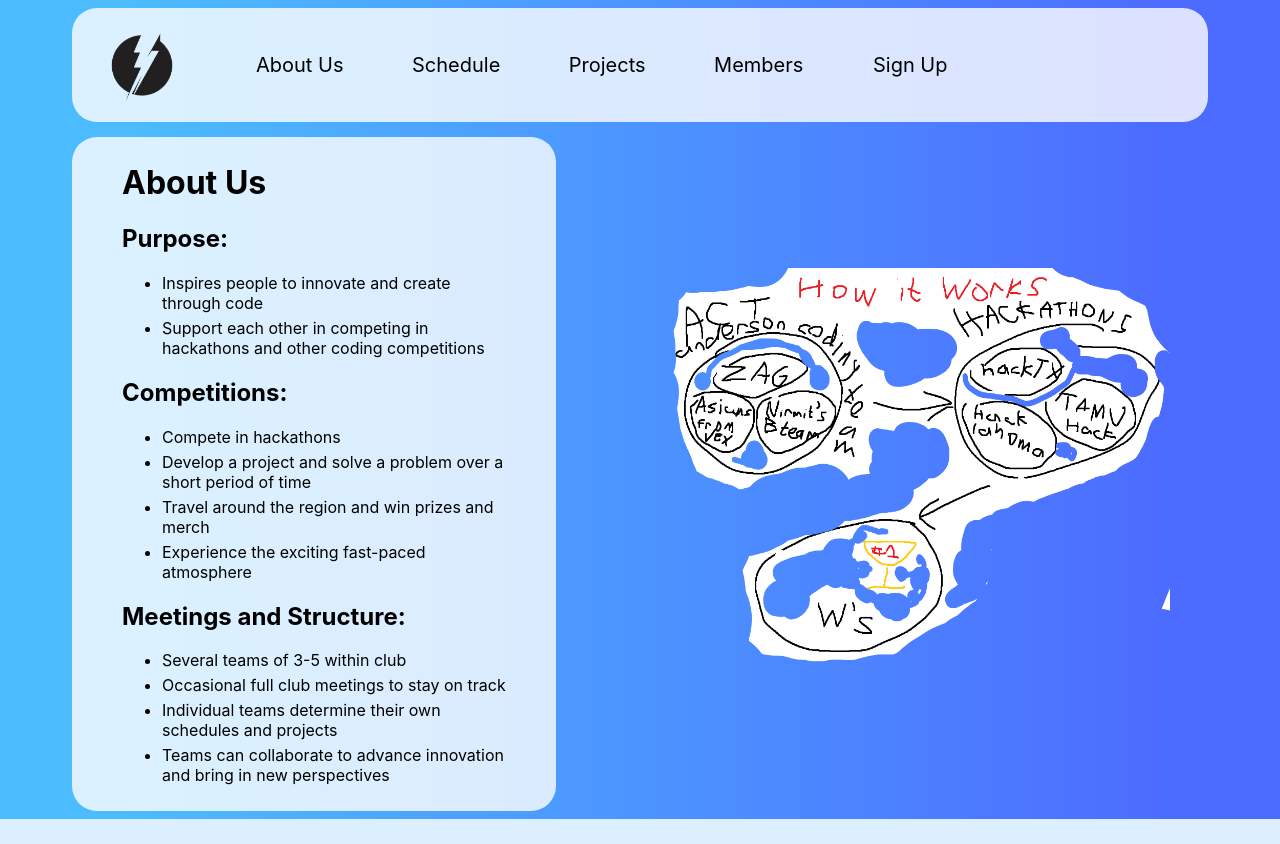
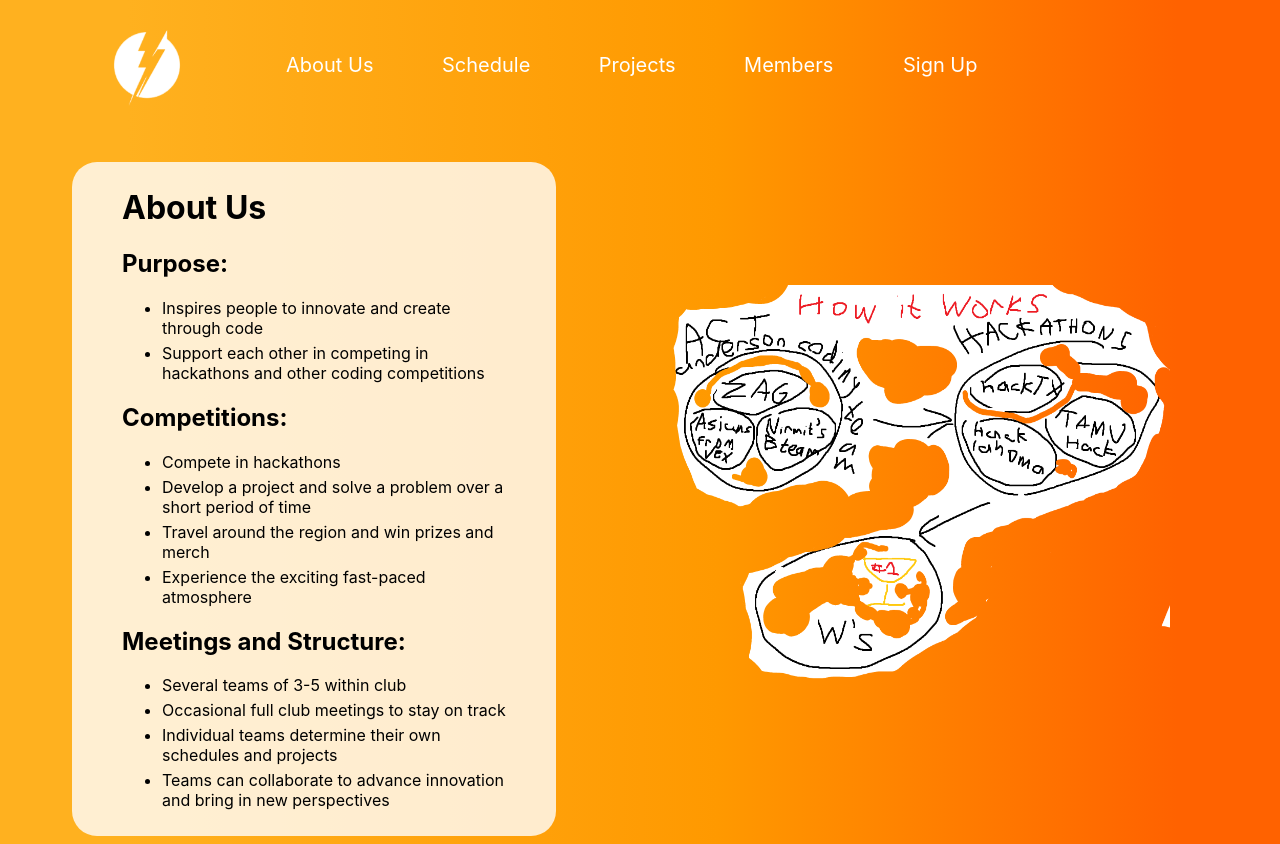
Before and after one commit to AndersonCodingClub/website, a Flask app: page /about in a window 1280 px wide. Before the commit the page ends 819 px from the top, so only its background shows below. Run offline with Flask 3, Linux system fonts and the light colour scheme.

Commit message:
New about page + member tile changes
Co-authored-by: GregShatsman <GregShatsman@users.noreply.github.com>
Co-authored-by: AKAvery <AKAvery@users.noreply.github.com>

```diff
--- a/app.py
+++ b/app.py
@@ -30,3 +30,5 @@ def register():
 
 if __name__ == '__main__':
     app.run(debug=True)
+
+# http://10.9.152.55:5000
--- a/static/css/about.css
+++ b/static/css/about.css
@@ -1,6 +1,6 @@
 body {
     font-family: -apple-system, BlinkMacSystemFont, sans-serif;
-    background: linear-gradient(90deg, rgba(0,159,255,.7) 10%, rgba(0,94,255,.7) 56%, rgba(0,44,255,.7) 92%);
+    background: linear-gradient(90deg, rgb(255, 177, 31) 10%, rgb(255, 153, 0) 56%, rgb(255, 98, 0) 92%);
 }
 
 #page-body {
@@ -11,18 +11,15 @@ body {
 
 #nav-bar {
     display: flex;
+    margin-top: .2vh;
     margin-left: 5vw;
-    margin-right: 5vw;
-    background-color: rgba(255, 255, 255, .8);
-    border-radius: 25px;
-    align-items: normal;
-    transition: all .2s ease-in-out;
+    color: white;
 }
 
-#nav-bar:hover {
-    background-color: rgba(255, 255, 255, .85);
-    transform:scale(1.001);
-    transition: all .2s ease-in-out;
+.logo {
+    width: 150px;
+    height: 120px;
+    filter: brightness(100);
 }
 
 #content {
@@ -30,7 +27,7 @@ body {
     margin-right: 8vw;
     background-color: rgba(255, 255, 255, .8);
     border-radius: 25px;
-    margin-top: 15px;
+    margin-top: 30px;
     padding-left: 50px;
     padding-right: 50px;
     padding-top: 5px;
@@ -40,15 +37,6 @@ body {
 
 .list-item {
     margin-bottom: 5px;
-}
-
-.logo {
-    width: 100px;
-    height: 110px;
-    object-fit: cover;
-    margin-left: 20px;
-    margin-bottom: -5px;
-    margin-top: 5px
 }
 
 .logo:hover {
--- a/static/css/index.css
+++ b/static/css/index.css
@@ -29,7 +29,7 @@ body {
 }
 
 .option-container {
-    margin-top: 5vh;
+    margin-top: 45px;
 }
 
 .option-text {
--- a/static/css/projects.css
+++ b/static/css/projects.css
@@ -28,9 +28,8 @@ body {
 }
 
 .option-container {
-    margin-top: 5vh;
+    margin-top: 45px;
 }
-
 .option-text {
     margin-left: 5vw;
     font-size: 20px;
--- a/static/css/register.css
+++ b/static/css/register.css
@@ -28,7 +28,7 @@ body {
 }
 
 .option-container {
-    margin-top: 5vh;
+    margin-top: 45px;
 }
 
 .option-text {
--- a/static/css/schedule.css
+++ b/static/css/schedule.css
@@ -1,11 +1,15 @@
 body {
     font-family: -apple-system, BlinkMacSystemFont, sans-serif;
     font-size: 17px;
+    background: linear-gradient(90deg, rgb(255, 177, 31) 10%, rgb(255, 153, 0) 56%, rgb(255, 98, 0) 92%);
+
 }
 
 #form-container {
     text-align: center;
     margin-top: 4vh;
+    border-radius: 25px;
+    background-color: rgba(255,255,255,1);
 }
 
 #google-form {
@@ -37,7 +41,7 @@ body {
 }
 
 .option-container {
-    margin-top: 5vh;
+    margin-top: 45px;
 }
 
 .option-text {
--- a/templates/schedule.html
+++ b/templates/schedule.html
@@ -11,7 +11,7 @@
     </head>
     <body>
         <div id="nav-bar">
-            <a href="/" class="unset-a"><img class="logo" src="{{ url_for('static', filename='images/temp_logo.jpeg') }}"></a>
+            <a href="/" class="unset-a"><img class="logo" src="{{ url_for('static', filename='images/transparent_temp_logo.png') }}"></a>
             <div class="option-container">
                 <a href="/about" class="unset-a option-text">About Us</a>
                 <a href="/schedule" class="unset-a option-text">Schedule</a>
```
Also changed, not shown: static/css/members.css (+27 -8 lines), templates/members.html (+37 -11 lines), static/images/github_trans_icon.png (added), static/images/linkedin_trans_icon.png (added).
